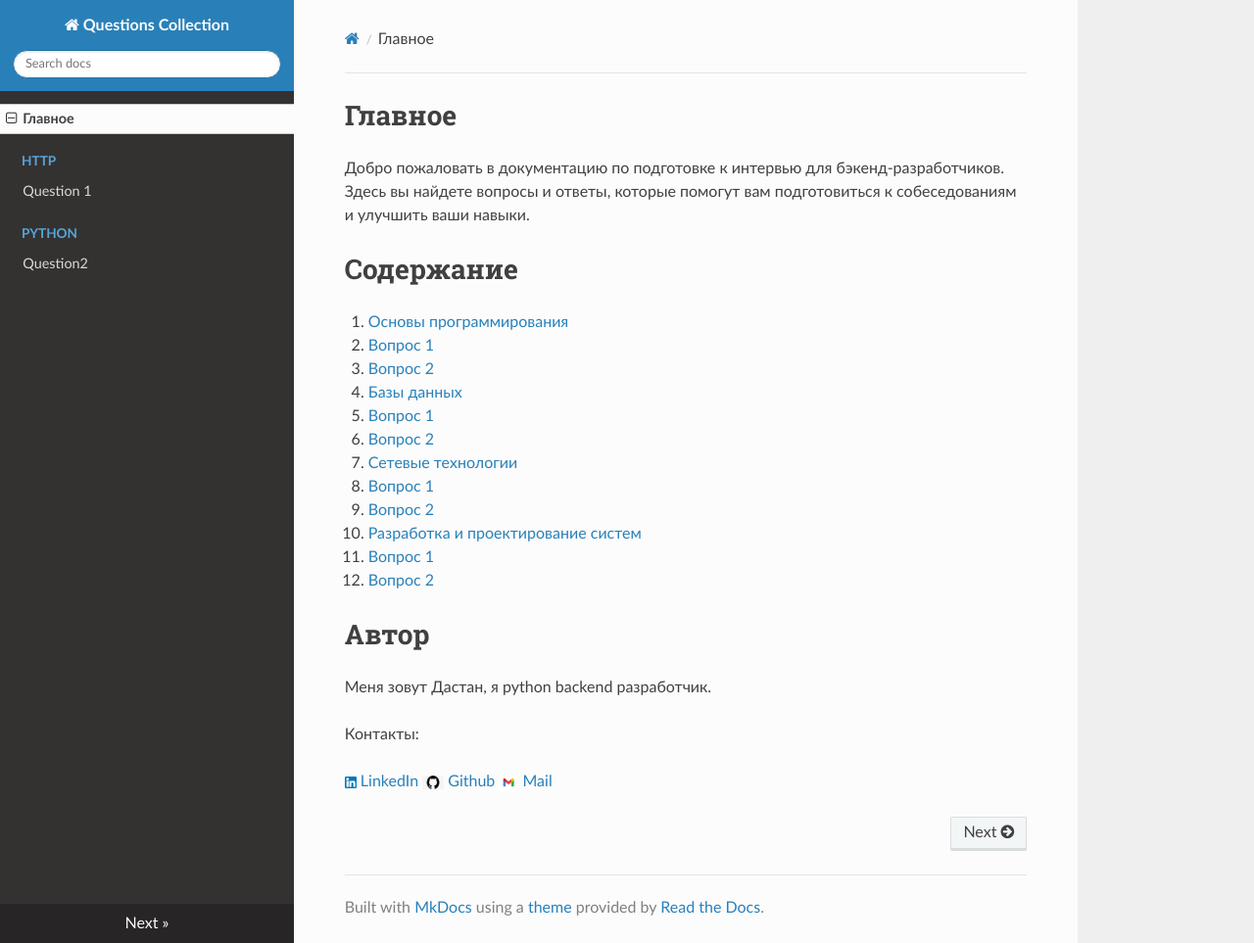
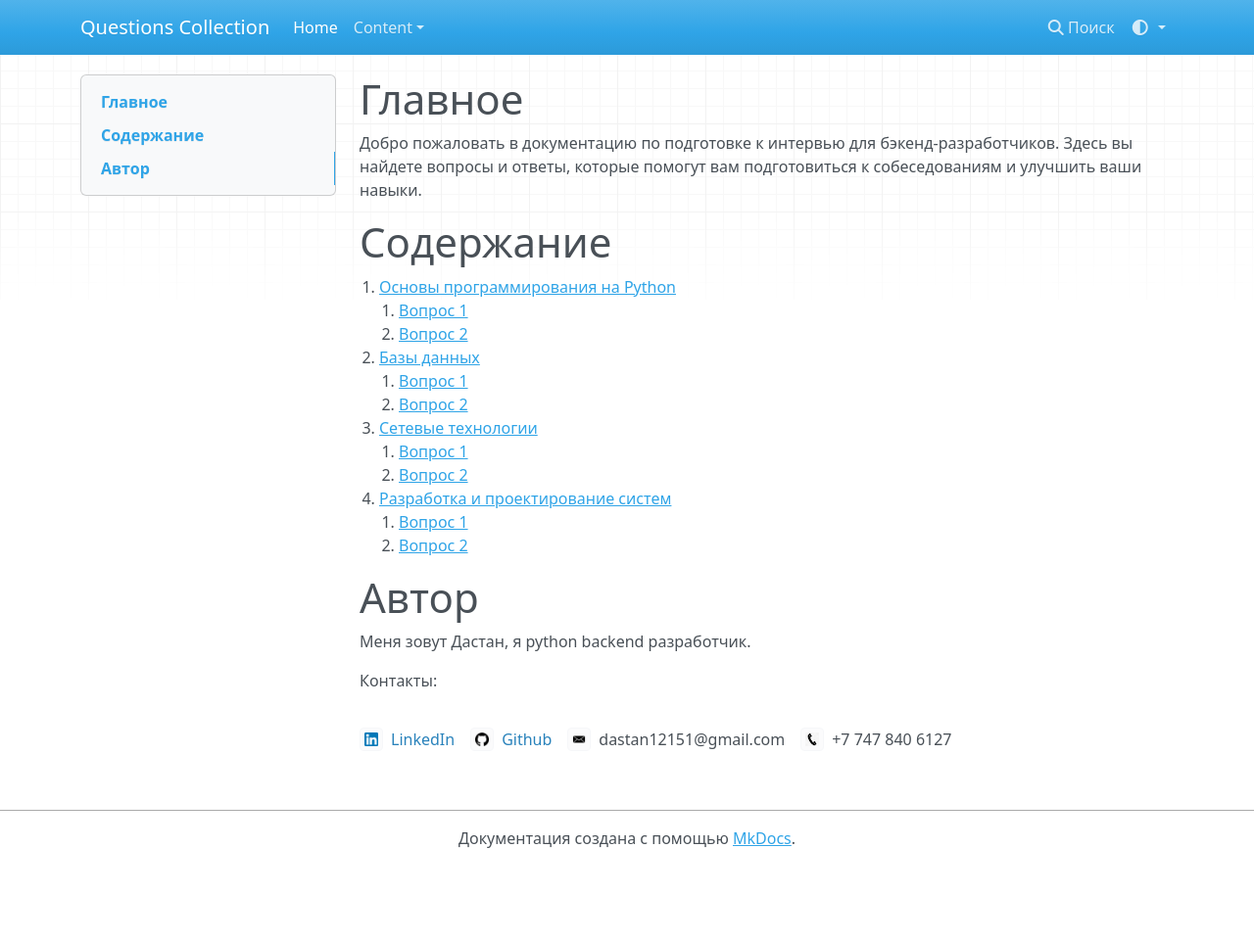
Before and after one commit to CasualF/questions_collection, an MkDocs documentation site: the page built from docs/index.md, in a window 1280 px wide and 963 px high. Shown: the whole window at 98% size. Built offline with MkDocs 1.6.1, drawn with Linux system fonts in a browser that asks for light colours; nearby versions of some CDN libraries.

Commit message:
Added some more layout

```diff
--- a/docs/index.md
+++ b/docs/index.md
@@ -4,18 +4,18 @@
 
 # Содержание
 
-1. [Основы программирования](basics/index.md)
-   - [Вопрос 1](http/question1.md)
-   - [Вопрос 2](basics/question2.md)
-2. [Базы данных](databases/index.md)
-   - [Вопрос 1](databases/question1.md)
-   - [Вопрос 2](databases/question2.md)
+1. [Основы программирования на Python](basics/index.md)
+    1. [Вопрос 1](topics/protocols/question1.md)
+    2. [Вопрос 2](basics/question2.md)
+2. [Базы данных](topics/databases/index.md)
+    1. [Вопрос 1](topics/databases/question1.md)
+    2. [Вопрос 2](topics/databases/question2.md)
 3. [Сетевые технологии](networking/index.md)
-   - [Вопрос 1](networking/question1.md)
-   - [Вопрос 2](networking/question2.md)
+    1. [Вопрос 1](networking/question1.md)
+    2. [Вопрос 2](networking/question2.md)
 4. [Разработка и проектирование систем](system-design/index.md)
-   - [Вопрос 1](system-design/question1.md)
-   - [Вопрос 2](system-design/question2.md)
+    1. [Вопрос 1](system-design/question1.md)
+    2. [Вопрос 2](system-design/question2.md)
 
 
 # Автор
@@ -23,15 +23,21 @@
 
 Контакты:
 
-<a href="https://www.linkedin.com/in/dastan-asanov/" target="_blank">
-    <img src="img/linkedin.png" alt="LinkedIn" style="width:12px;height:12px;">
-    LinkedIn
-</a>
-<a href="https://www.github.com/CasualF/" target="_blank">
-    <img src="img/github.jpg" alt="LinkedIn" style="width:22px;height:14px;">
-    Github
-</a>
-<a href="https://www.linkedin.com/in/dastan-asanov/" target="_blank">
-    <img src="img/gmail.png" alt="LinkedIn" style="width:20px;height:20px;">
-    Mail
-</a>
+<div class="contact-container">
+  <div class="contact-item">
+      <img src="img/linkedin.png" alt="LinkedIn">
+      <a href="https://www.linkedin.com/in/dastan-asanov" class="contact-link">LinkedIn</a>
+  </div>
+  <div class="contact-item">
+      <img src="img/github.png" alt="Github">
+      <a href="https://github.com/CasualF" class="contact-link">Github</a>
+  </div>
+  <div class="contact-item">
+      <img src="img/mail.png" alt="Email">
+      <span>dastan12151@gmail.com</span>
+  </div>
+  <div class="contact-item">
+      <img src="img/phone.png" alt="Phone">
+      <span>+7 747 840 6127</span>
+  </div>
+</div>
--- /dev/null
+++ b/docs/style.css
@@ -0,0 +1,27 @@
+.section a:visited {
+    color: #2982bb;
+}
+.contact-container {
+    display: flex;
+    flex-direction: row;
+    gap: 16px;
+}
+.contact-item {
+    display: flex;
+    align-items: center;
+    gap: 8px;
+}
+.contact-item a, span {
+    margin-bottom: 10px;
+}
+.contact-item img {
+    width: 24px;
+    height: 24px;
+}
+.contact-link {
+    color: #2982bb;
+    text-decoration: none;
+}
+ul, ol {
+    padding-left: 20px; /* Increase padding for nested lists */
+}
--- a/mkdocs.yml
+++ b/mkdocs.yml
@@ -1,3 +1,31 @@
 site_name: Questions Collection
 
-theme: readthedocs
+nav:
+  - Home: index.md
+  - Content:
+    - Python: topics/python/index.md
+    - Principles: topics/principles/index.md
+    - Databases: topics/databases/index.md
+    - Protocols: topics/protocols/index.md
+    - Frameworks: topics/frameworks/index.md
+    - Security: topics/security/index.md
+    - AWS: topics/aws/index.md
+    - CI/CD: topics/ci_cd/index.md
+    - Containerization: topics/containerization/index.md
+    - Git: topics/git/index.md
+    - Testing: topics/testing/index.md
+    - MessageQueues: topics/mqs/index.md
+
+theme:
+  name: mkdocs
+  color_mode: auto
+  user_color_mode_toggle: true
+  include_homepage_in_sidebar: false
+  navigation_depth: 3
+  locale: ru
+  logo: null # img/favicon.ico
+
+extra_css:
+  - style.css
+
+site_author: Asanov Dastan
```
Also changed, not shown: docs/img/github.jpg (deleted), docs/img/github.png (added), docs/img/gmail.png (deleted), docs/img/mail.png (added), docs/img/phone.png (added), docs/python/question2.md (deleted), docs/topics/protocols/question1.md (renamed from docs/http/question1.md), 1 other file.
